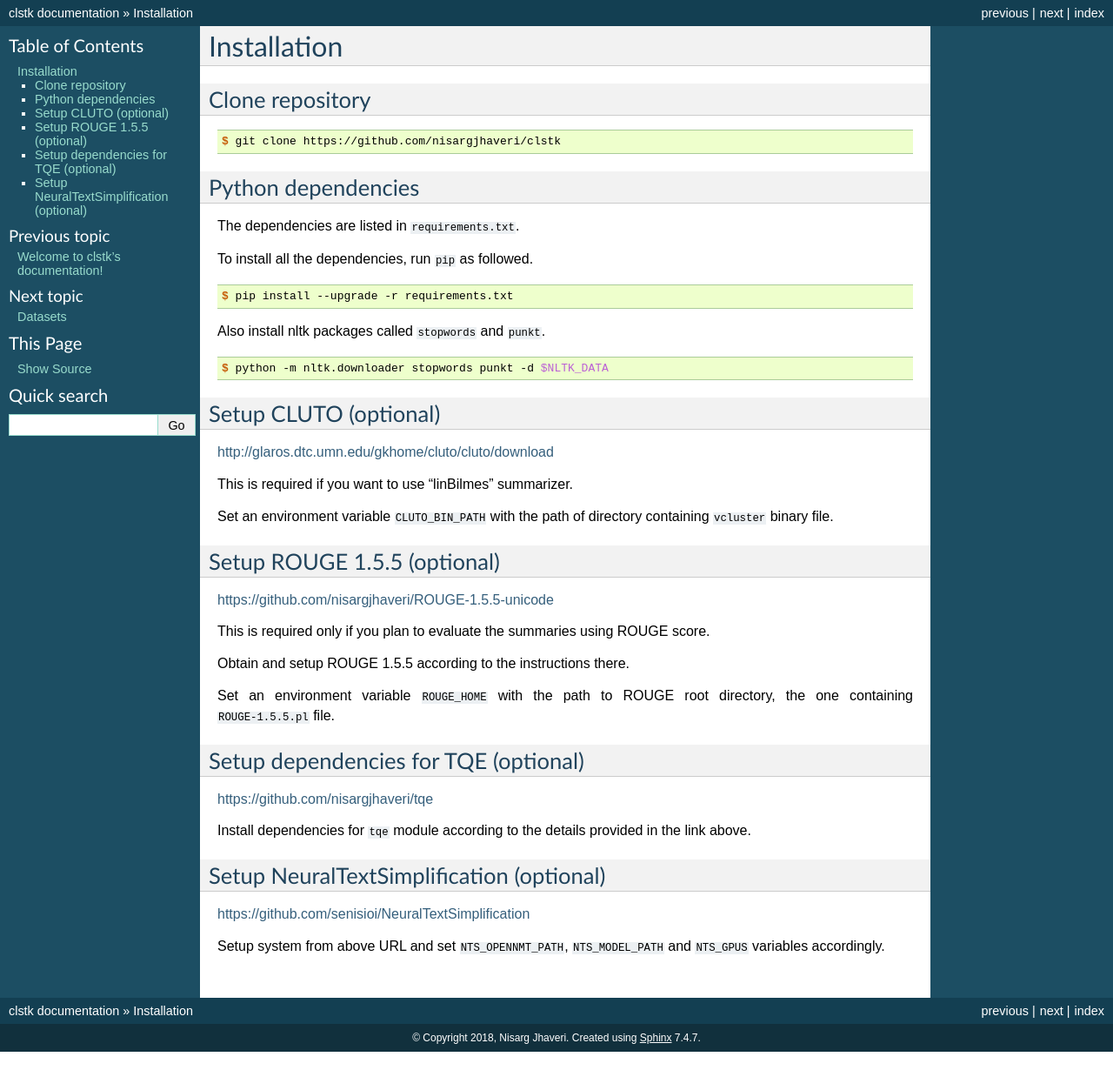
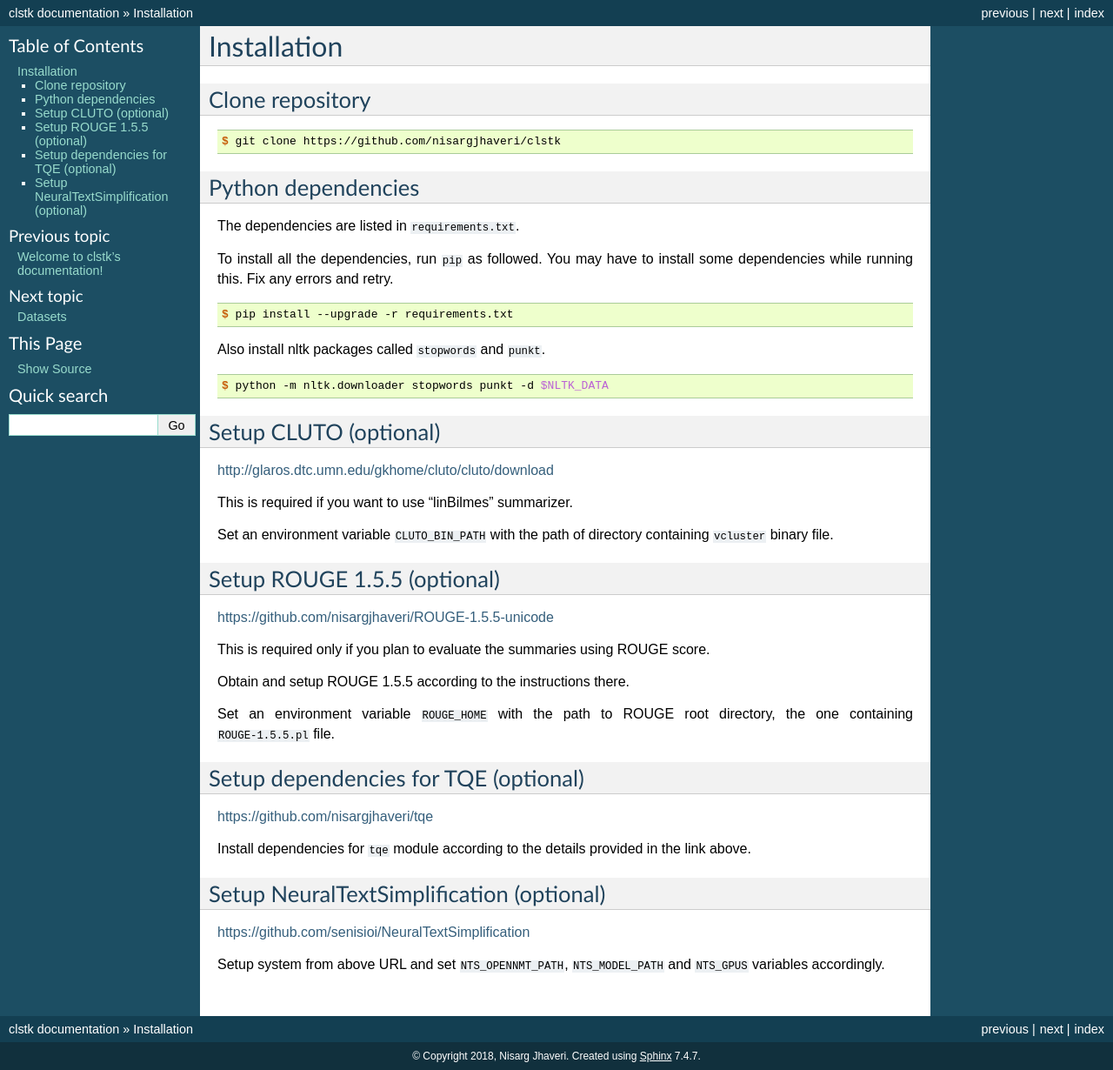
Before and after one commit to nisargjhaveri/clstk, a Sphinx documentation site: the page built from docs/install.rst, in a window 1280 px wide. Shown: the whole page at 87% size. Built offline with Sphinx 7.4.7, drawn with Linux system fonts in a browser that asks for light colours; before the commit the page ends 1209 px from its top, so only the background shows below that.

Commit message:
Update install.rst

```diff
--- a/docs/install.rst
+++ b/docs/install.rst
@@ -12,12 +12,11 @@ Python dependencies
 -------------------
 The dependencies are listed in ``requirements.txt``.
 
-To install all the dependencies, run ``pip`` as followed.
+To install all the dependencies, run ``pip`` as followed. You may have to install some dependencies while running this. Fix any errors and retry.
 
 .. code-block:: console
 
  $ pip install --upgrade -r requirements.txt
-
 
 Also install nltk packages called ``stopwords`` and ``punkt``.
 
```
